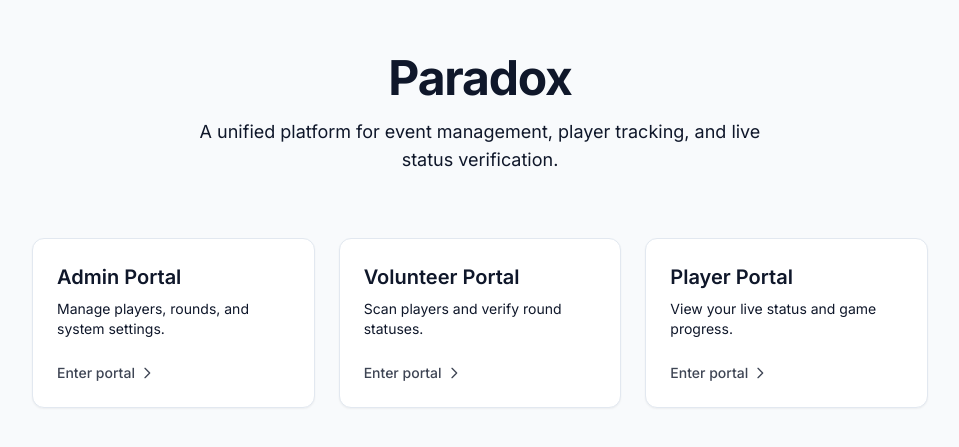
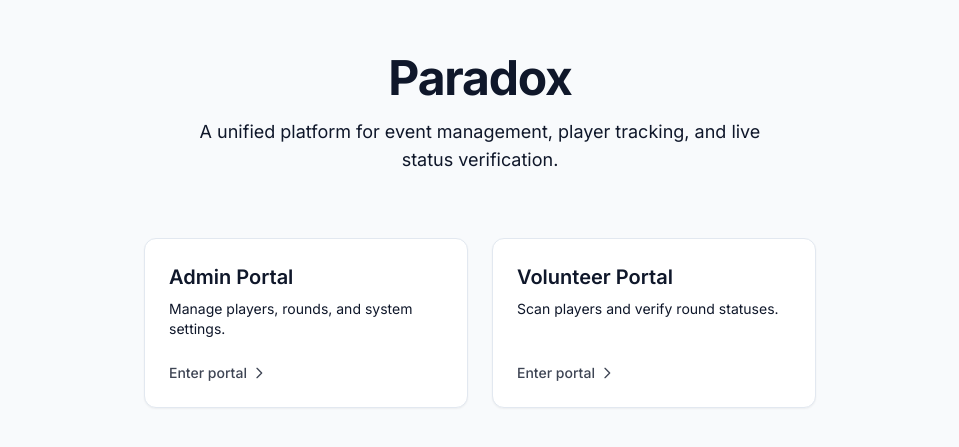
Before and after one commit to nocaptbsm/squid_game, a Next.js app: page / in a window 1280 px wide. Shown: the part 169-616 px from the top of the page, without its empty margins (160-1119 px from the left). Built offline with nearby package versions, Linux system fonts and the light colour scheme.

Commit message:
style: remove player portal from landing page

```diff
--- a/src/app/page.tsx
+++ b/src/app/page.tsx
@@ -4,7 +4,6 @@
 const portals = [
   { href: '/admin/login', label: 'Admin Portal', desc: 'Manage players, rounds, and system settings.' },
   { href: '/volunteer/login', label: 'Volunteer Portal', desc: 'Scan players and verify round statuses.' },
-  { href: '/player/login', label: 'Player Portal', desc: 'View your live status and game progress.' },
 ]
 
 export default function LandingPage() {
@@ -22,7 +21,7 @@
         </div>
 
         {/* Portal Cards Grid */}
-        <div className="grid grid-cols-1 md:grid-cols-3 gap-6">
+        <div className="grid grid-cols-1 md:grid-cols-2 gap-6 max-w-2xl mx-auto">
           {portals.map((portal) => (
             <Link
               key={portal.href}
```
